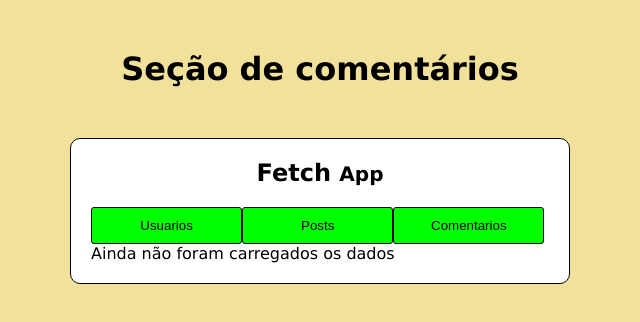
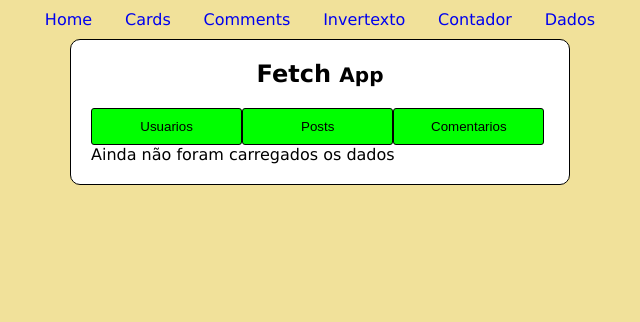
Before and after one commit to jrmsjorgesilva/Curso-react-Joao-Ribeiro, a React (Create React App) app: page / in a window 1280 px wide. Shown: the top 322 px of the page, without its empty margins (320-960 px from the left). Built offline with nearby package versions, Linux system fonts and the light colour scheme.

Commit message:
adicionado componente NavBar e navegação com reatc router dom

```diff
--- a/src/App.js
+++ b/src/App.js
@@ -5,6 +5,8 @@ import Contador from './componentes/Contador'
 import Invertexto from './componentes/Invertexto'
 import Cards from './componentes/Cards'
 import FetchApp from './componentes/FetchApp'
+import Page404 from './componentes/Page404'
+import NavBar from './componentes/NavBar'
 // IMPORTS REDUX
 import { Provider } from 'react-redux'
 import store from './componentes/Redux/Store/Store'
@@ -13,11 +15,9 @@ import { BrowserRouter as Router, Routes, Route } from 'react-router-dom'
 
 const App = () => {
   return(
-    <div>
-    <h1 style={{ textAlign: 'center', margin: '50px 0px' }}>
-      Seção de comentários
-    </h1>
+    <>
       <Router>
+        <NavBar />
         <Provider store={store} >
 
           <Routes>
@@ -52,14 +52,17 @@ const App = () => {
               element={<DadosClientes />}
             >
             </Route>
+            <Route
+              path='*'
+              element={<Page404 />}
+            >
+            </Route>
           </Routes>
 
         </Provider>
 
       </Router>
-      {/*<Coment title='titulo 2' text='texto 2' autor='autor 2' />
-      <Coment title='titulo 3' text='texto 3' autor='autor 3' /> */}
-    </div>
+    </>
   )
 }
 
--- a/src/componentes/Card.js
+++ b/src/componentes/Card.js
@@ -8,10 +8,12 @@ const Card = () => {
 
   const dispatch = useDispatch();
 
+  const imgSrc = 'https://encrypted-tbn0.gstatic.com/images?q=tbn:ANd9GcTD1JyxEJa6z39mKPfGVr6mew5dM1fU-PROrXIzk9GGEj4ThZLNkyD1TAEFBMMb9XWCOhE&usqp=CAU'
+
   return(
     <>
       <img
-        src='https://encrypted-tbn0.gstatic.com/images?q=tbn:ANd9GcTD1JyxEJa6z39mKPfGVr6mew5dM1fU-PROrXIzk9GGEj4ThZLNkyD1TAEFBMMb9XWCOhE&usqp=CAU'
+        src={imgSrc}
         alt='flyer do evento'
       />
       <h5>Este é um card</h5>
--- /dev/null
+++ b/src/componentes/NavBar.js
@@ -0,0 +1,47 @@
+import React from 'react'
+import { Link } from 'react-router-dom'
+
+const NavBar = () => {
+
+  return(
+    <nav>
+      <ul style={{ display: 'flex', justifyContent: 'space-around', alignItems: 'center', margin: '10px' }}>
+        <li>
+          <Link to='/'>
+            Home
+          </Link>
+        </li>
+        <li>
+          <Link to='/cards'>
+            Cards
+          </Link>
+        </li>
+        <li>
+          <Link to='/comments'>
+            Comments
+          </Link>
+        </li>
+        <li>
+          <Link to='/invertexto'>
+            Invertexto
+          </Link>
+        </li>
+        <li>
+          <Link to='/contador'>
+            Contador
+          </Link>
+        </li>
+        <li>
+          <Link to='/dadosclientes'>
+            Dados
+          </Link>
+        </li>
+      </ul>
+    </nav>
+
+  )
+}
+
+
+// export default connect(state => ({ status: state }))(Card);
+export default NavBar;
--- /dev/null
+++ b/src/componentes/Page404.js
@@ -0,0 +1,19 @@
+import React from 'react'
+
+const Page404 = () => {
+
+  const imgSrc = 'https://static.vecteezy.com/ti/vetor-gratis/p1/1812604-page-not-found-404-design-vector-illustration-404-error-web-page-concept-minimal-cartoon-flat-style-vetor.jpg';
+
+  return(
+    <>
+      <img
+        src={imgSrc}
+        alt='flyer do evento'
+      />
+    </>
+  )
+}
+
+
+// export default connect(state => ({ status: state }))(Card);
+export default Page404;
```
Lines whose indentation alone changed are shown as unchanged.
